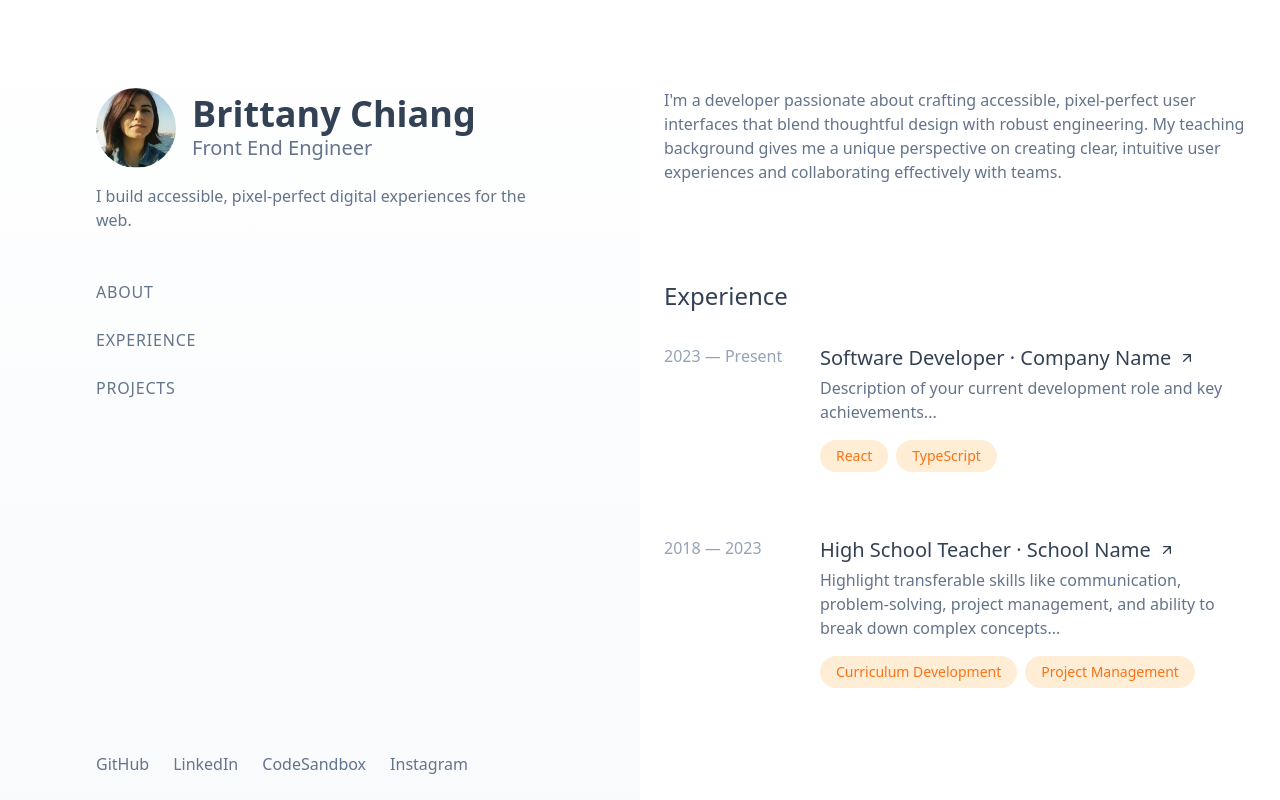
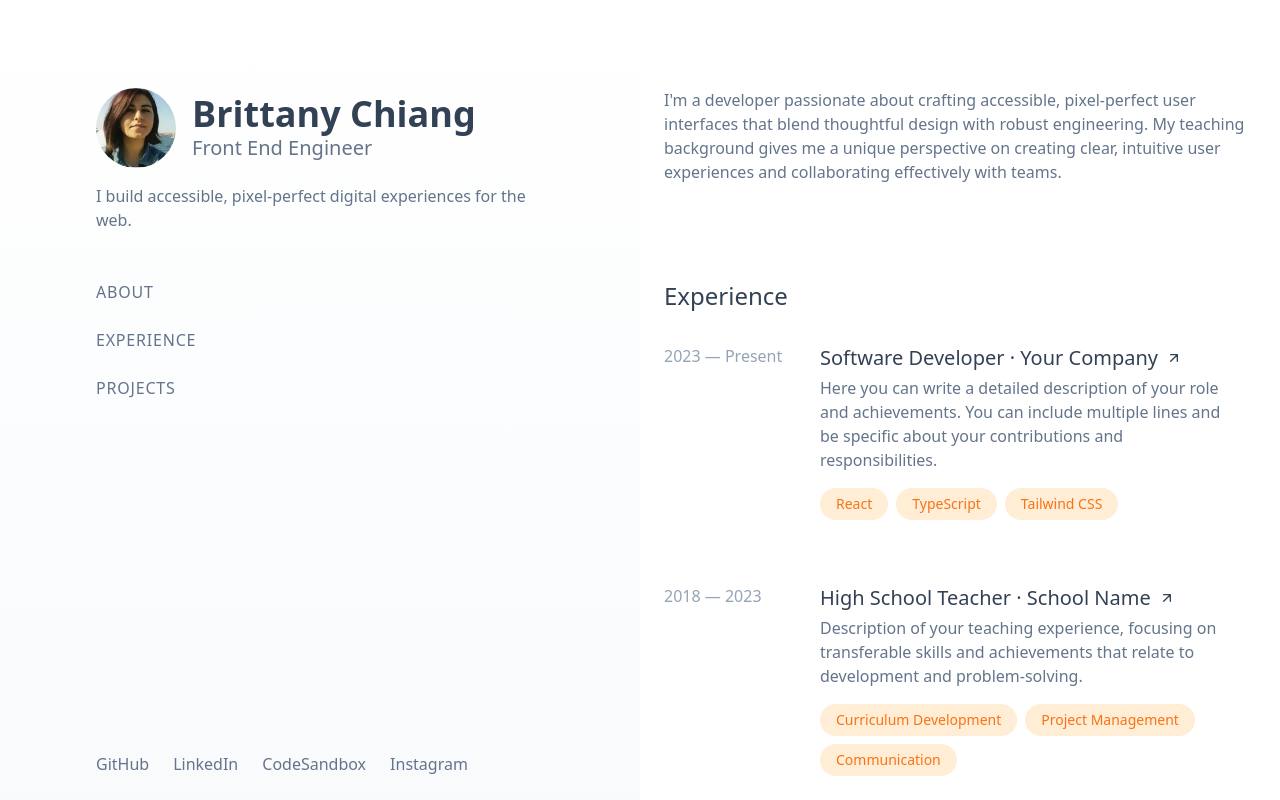
Before and after one commit to adamnestor/portfolio_v1, a React (Vite) app: page / in a window 1280 px wide. Shown: the top 800 px of the page. Built offline with nearby package versions, Linux system fonts and the light colour scheme.

Commit message:
Update RightPanel.tsx

```diff
--- a/src/components/sections/RightPanel.tsx
+++ b/src/components/sections/RightPanel.tsx
@@ -1,3 +1,5 @@
+import ExperienceList from "./experience/ExperienceList";
+
 const RightPanel = () => {
   return (
     <div className="pt-16">
@@ -13,102 +15,12 @@ const RightPanel = () => {
       </div>
 
       {/* Experience Section */}
-      <section id="experience" className="mb-24">
-        <h2 className="text-slate-dark text-2xl font-medium mb-8">
-          Experience
-        </h2>
-        <div className="space-y-12">
-          {/* Development Role */}
-          <a
-            href="https://company-url.com"
-            className="block group hover:bg-orange-light rounded-lg p-4 -m-4 transition-colors shadow-card hover:shadow-card-hover"
-          >
-            <div className="grid grid-cols-[140px_1fr] gap-4 pr-8">
-              <span className="text-slate-light group-hover:text-slate-medium whitespace-nowrap transition-colors">
-                2023 — Present
-              </span>
-              <div>
-                <h3 className="text-slate-dark text-xl mb-1 inline-flex items-center gap-2 group-hover:text-orange-primary">
-                  Software Developer · Company Name
-                  <svg
-                    className="w-4 h-4"
-                    viewBox="0 0 24 24"
-                    fill="none"
-                    stroke="currentColor"
-                  >
-                    <path
-                      d="M7 17L17 7M17 7H7M17 7V17"
-                      strokeWidth="2"
-                      strokeLinecap="round"
-                      strokeLinejoin="round"
-                    />
-                  </svg>
-                </h3>
-                <p className="text-slate-medium group-hover:text-slate-dark">
-                  Description of your current development role and key
-                  achievements...
-                </p>
-                <div className="flex flex-wrap gap-2 mt-4">
-                  <span className="px-4 py-1.5 rounded-full bg-orange-light text-orange-primary group-hover:bg-white text-sm transition-colors">
-                    React
-                  </span>
-                  <span className="px-4 py-1.5 rounded-full bg-orange-light text-orange-primary group-hover:bg-white text-sm transition-colors">
-                    TypeScript
-                  </span>
-                </div>
-              </div>
-            </div>
-          </a>
-
-          {/* Teaching Role */}
-          <a
-            href="https://school-url.com"
-            className="block group hover:bg-orange-light rounded-lg p-4 -m-4 transition-colors shadow-card hover:shadow-card-hover"
-          >
-            <div className="grid grid-cols-[140px_1fr] gap-4 pr-8">
-              <span className="text-slate-light group-hover:text-slate-medium whitespace-nowrap transition-colors">
-                2018 — 2023
-              </span>
-              <div>
-                <h3 className="text-slate-dark text-xl mb-1 inline-flex items-center gap-2 group-hover:text-orange-primary">
-                  High School Teacher · School Name
-                  <svg
-                    className="w-4 h-4"
-                    viewBox="0 0 24 24"
-                    fill="none"
-                    stroke="currentColor"
-                  >
-                    <path
-                      d="M7 17L17 7M17 7H7M17 7V17"
-                      strokeWidth="2"
-                      strokeLinecap="round"
-                      strokeLinejoin="round"
-                    />
-                  </svg>
-                </h3>
-                <p className="text-slate-medium group-hover:text-slate-dark">
-                  Highlight transferable skills like communication,
-                  problem-solving, project management, and ability to break down
-                  complex concepts...
-                </p>
-                <div className="flex flex-wrap gap-2 mt-4">
-                  <span className="px-4 py-1.5 rounded-full bg-orange-light text-orange-primary group-hover:bg-white text-sm transition-colors">
-                    Curriculum Development
-                  </span>
-                  <span className="px-4 py-1.5 rounded-full bg-orange-light text-orange-primary group-hover:bg-white text-sm transition-colors">
-                    Project Management
-                  </span>
-                </div>
-              </div>
-            </div>
-          </a>
-        </div>
-      </section>
+      <ExperienceList />
 
       {/* Projects Section */}
       <section id="projects">
         <h2 className="text-slate-dark text-2xl font-medium mb-8">Projects</h2>
-        {/* Projects content */}
+        {/* Projects content coming soon */}
       </section>
     </div>
   );
```
